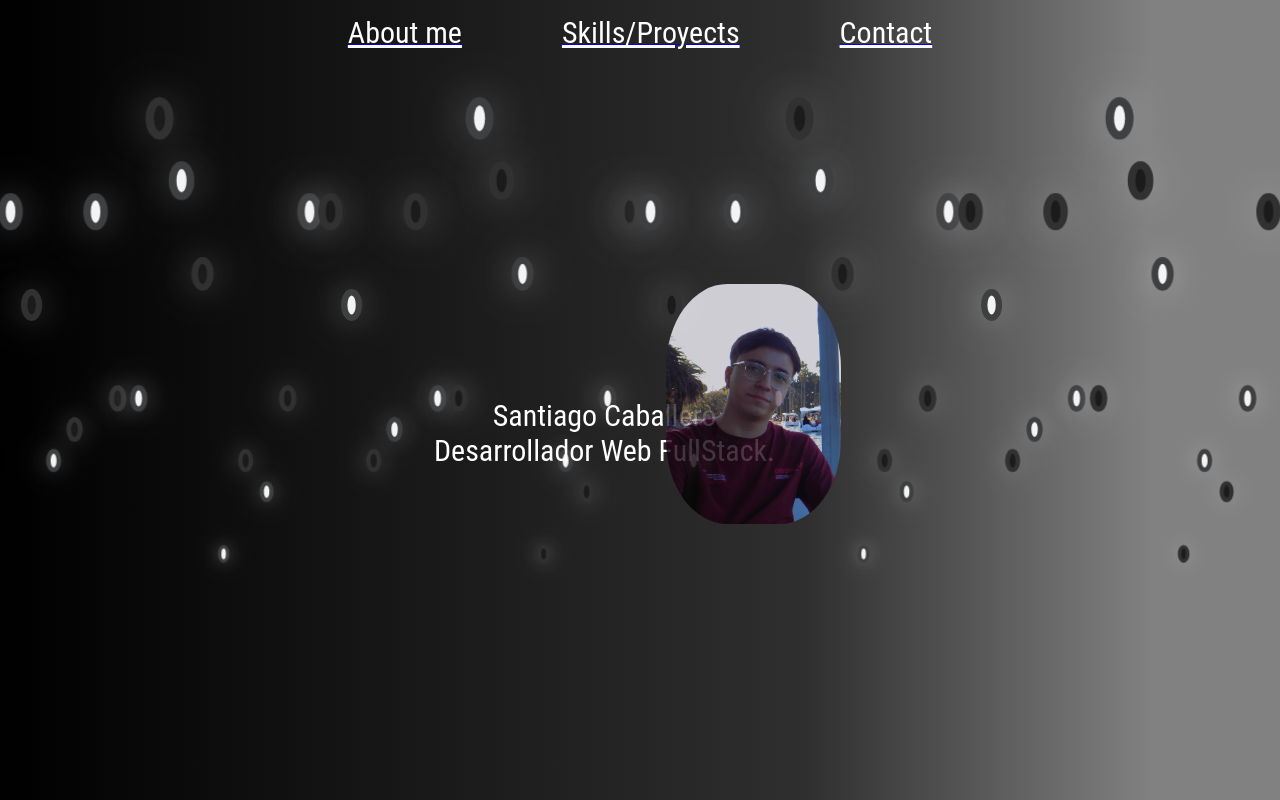
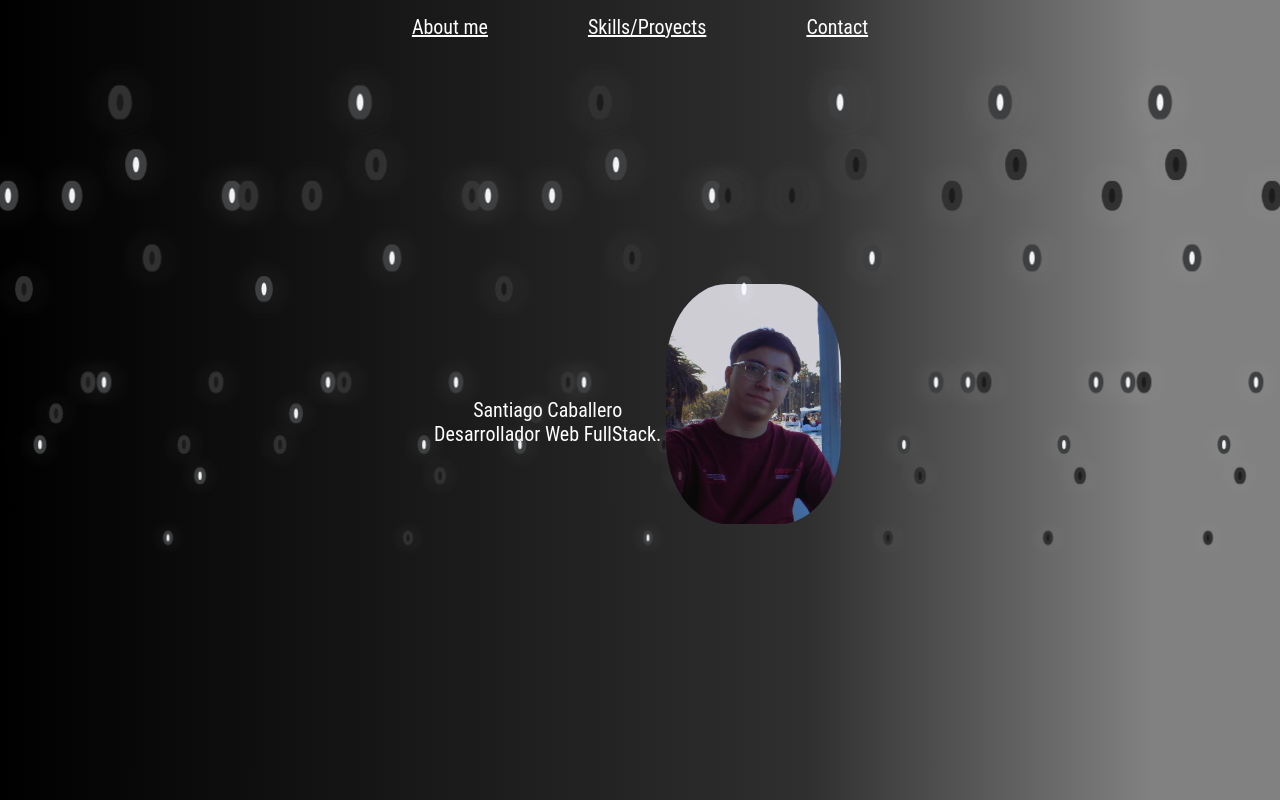
Before and after one commit to SaanCaba/portfolioSc, a React (Create React App) app: page / in a window 1280 px wide. Built offline with nearby package versions, Linux system fonts and the light colour scheme; the HTML template or start-up script is replaced by a standard one.

Commit message:
commit changes

```diff
--- a/src/components/Carousel.jsx
+++ b/src/components/Carousel.jsx
@@ -15,9 +15,9 @@ overflow-x:hidden;
 `
 
 const CarouselImg = styled.img`
-height:250px;
+height:200px;
 opacity: 0;
-width:250px;
+width:200px;
 margin:auto;
 transition:1s;
 &.loaded{
@@ -30,7 +30,7 @@ display:inline-block;
 margin-top:20px;
 position:absolute;
 top:15%;
-left:44.4%;
+left:45.6%;
 `
 
 const FooterContainer = styled.div`
--- a/src/components/Page.jsx
+++ b/src/components/Page.jsx
@@ -69,7 +69,25 @@ function Page() {
             <span style={{"--i":12}}></span>
             <span style={{"--i":15}}></span>
             <span style={{"--i":21}}></span>
-
+            <span style={{"--i":15}}></span>
+            <span style={{"--i":15}}></span>
+            <span style={{"--i":24}}></span>
+            <span style={{"--i":22}}></span>
+            <span style={{"--i":19}}></span>
+            <span style={{"--i":10}}></span>
+            <span style={{"--i":13}}></span>
+            <span style={{"--i":12}}></span>
+            <span style={{"--i":15}}></span>
+            <span style={{"--i":21}}></span>            <span style={{"--i":15}}></span>
+            <span style={{"--i":15}}></span>
+            <span style={{"--i":24}}></span>
+            <span style={{"--i":22}}></span>
+            <span style={{"--i":19}}></span>
+            <span style={{"--i":10}}></span>
+            <span style={{"--i":13}}></span>
+            <span style={{"--i":12}}></span>
+            <span style={{"--i":15}}></span>
+            <span style={{"--i":21}}></span>
         </div>
         <div className='footer-cont'>
         <Footer/>
--- a/src/components/styles/Aboutme.css
+++ b/src/components/styles/Aboutme.css
@@ -30,7 +30,7 @@
     border:2px solid rgb(213, 202, 202);
     border-radius: 5px;
     font-weight: bold;
-    font-size: 18px;
+    font-size: 15px;
     background-color: rgb(23, 23, 23);
     color: white;
     cursor: pointer;
--- a/src/components/styles/Carousel.css
+++ b/src/components/styles/Carousel.css
@@ -3,13 +3,12 @@
     text-align: center;
     text-decoration: underline;
     margin-top: 30px;
-    font-size: 29px;
     /* animation: render 5s ease-in-out;
     animation-fill-mode: forwards; */
 
 }
 .div-skills{
-    font-size: 21px;
+    font-size: 15px;
     width: max-content;
     margin: auto;
     padding: 30px;
@@ -33,7 +32,7 @@
     margin: auto;
     color: white;
     margin-top: 60px;
-    font-size: 24px;
+    font-size: 15px;
 }
 
 .div-proyectos{
@@ -45,8 +44,8 @@
 
 .pi-food{
     width: max-content;
-    height: 300px;
-    width: 500px;
+    height: 210px;
+    width: 400px;
     margin-right: 190px;
     opacity: .7;
 }
@@ -58,8 +57,8 @@
 
 .calculadora{
     width: max-content;
-    height: 300px;
-    width: 500px;
+    height: 210px;
+    width: 400px;
     opacity: .7;
 }
 
--- a/src/components/styles/Content.css
+++ b/src/components/styles/Content.css
@@ -15,7 +15,7 @@
     height: max-content;
     margin-left: 50px;
     margin-top: 30px;
-    font-size: 30px;
+    font-size: 20px;
 }
 
 
--- a/src/components/styles/Nav.css
+++ b/src/components/styles/Nav.css
@@ -12,13 +12,13 @@ li{
     list-style: none;
     padding: 50px;
     color: white;
-    font-size: 30px;
+    font-size: 20px;
     cursor: pointer;
     text-decoration: underline;
 }
 
 li:hover{
-    font-size: 32px;
+    font-size: 24px;
     border-radius: 12px;
     background-color: rgb(44, 44, 44);
     transition: 1s linear;
--- a/src/components/styles/Page.css
+++ b/src/components/styles/Page.css
@@ -25,8 +25,8 @@ body{
 .bubbles span{
     z-index: 1;
     position: relative;
-    width: 30px;
-    height: 30px;
+    width: 20px;
+    height: 20px;
     background: rgb(244, 244, 244);
     margin: 0 4px;
     border-radius: 50%;
```
